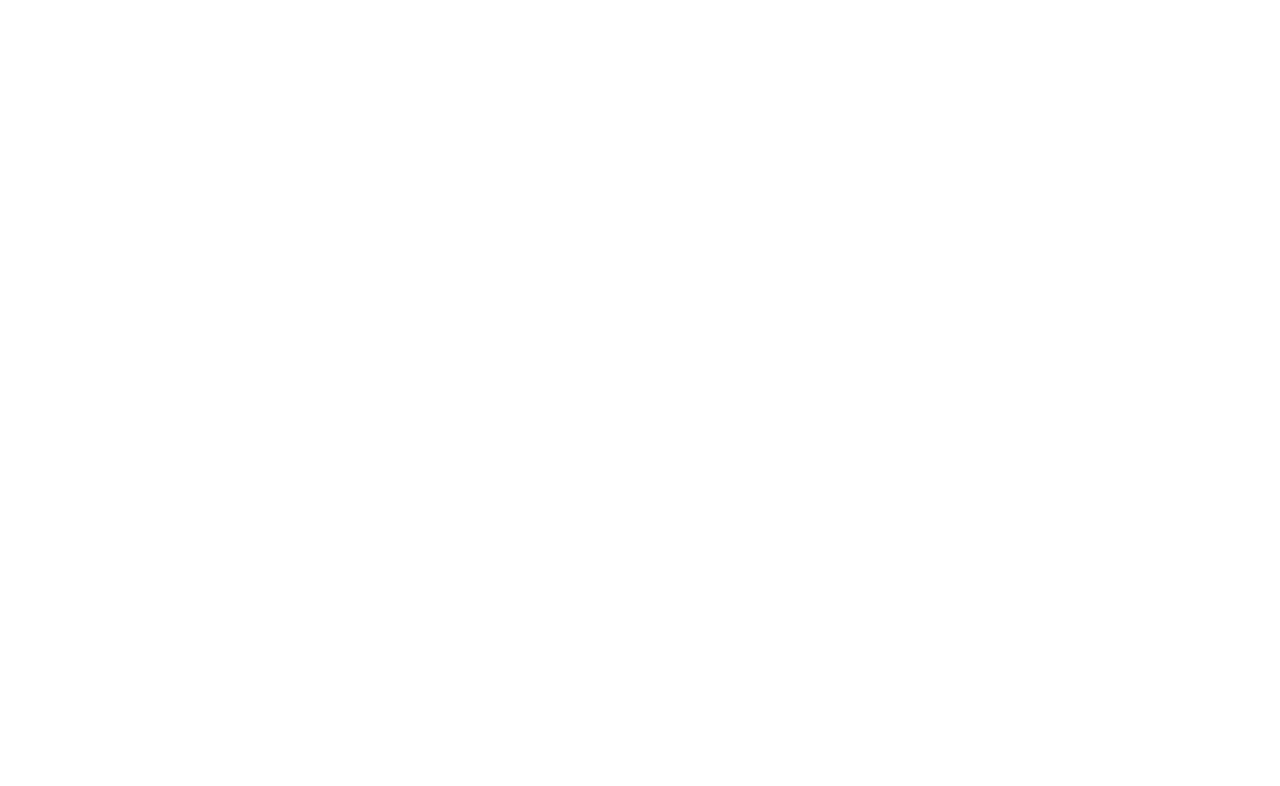
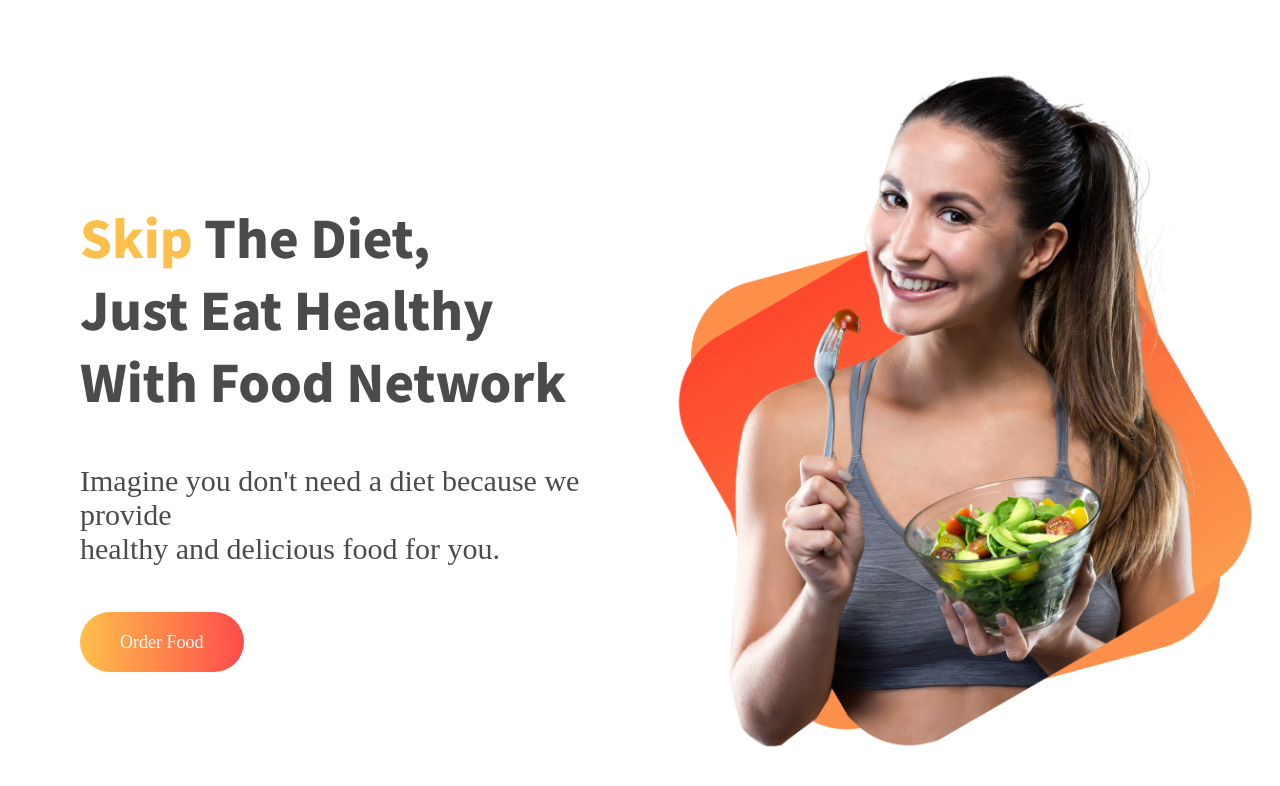
Before and after one commit to Deponker/Food-network, a plain HTML site: page index.html in a window 1280 px wide. Drawn offline with Linux system fonts and the light colour scheme.

Commit message:
section-1 added

```diff
--- a/index.html
+++ b/index.html
@@ -1,12 +1,40 @@
 <!DOCTYPE html>
 <html lang="en">
+
 <head>
     <meta charset="UTF-8">
     <meta http-equiv="X-UA-Compatible" content="IE=edge">
     <meta name="viewport" content="width=device-width, initial-scale=1.0">
-    <title>Document</title>
+    <title>Food Network</title>
+    <link rel="stylesheet" href="styles.css">
+    <link rel="preconnect" href="https://fonts.googleapis.com">
+    <link rel="preconnect" href="https://fonts.gstatic.com" crossorigin>
+    <link href="https://fonts.googleapis.com/css2?family=Noto+Sans+JP:wght@900&display=swap" rel="stylesheet">
 </head>
+
 <body>
+    <section class="section-1">
+        <div id="sec-1-left" class="half-width">
+            <h1><span class="orange-color">Skip</span> The Diet,</h1>
+            <h1>Just Eat Healthy</h1>
+            <h1>With Food Network</h1>
+            <br>
+            <p>Imagine you don't need a diet because we provide <br>
+                healthy and delicious food for you.</p>
+            <br> <br>
+            <a class="button" target="_blank" href="https://www.google.com/">Order Food</a>
 
+        </div>
+        <div id="sec-1-right" class="half-width">
+            <img src="images/section-1-female.png" alt="">
+
+        </div>
+
+    </section>
+
+    <section class="section-2">
+
+    </section>
 </body>
+
 </html>
--- a/styles.css
+++ b/styles.css
@@ -0,0 +1,56 @@
+body{
+    margin: 0;
+}
+
+.section-1{
+    display: flex;
+}
+
+.half-width h1{
+    font-size: 50px;
+    font-family: 'Noto Sans JP', sans-serif;
+    margin: 0;
+    font-weight:900;
+}
+
+.half-width p{
+    font-size: 30px;
+}
+
+#sec-1-left{
+    margin-top: 200px;
+    padding-left: 80px;
+    opacity: 70%;
+}
+
+#sec-1-right{
+    padding-top: 60px;
+    /* padding-left: 10px; */
+}
+
+.half-width img{
+    width: 100%
+
+}
+
+.half-width{
+    /* padding-left: 60px; */
+}
+
+.orange-color{
+    color: orange;
+}
+
+.button{
+    text-decoration: none;
+    color: white;
+    font-size: large;
+    background-image: linear-gradient(to right, orange, red);
+    padding: 20px 40px;
+    border-radius: 30px;
+}
+
+.section-2{
+    display: flex;
+    background-image: url(images/);
+}
```
Also changed, not shown: images/photo-1543373014-cfe4f4bc1cdf.jpg (added), 1 other file.
